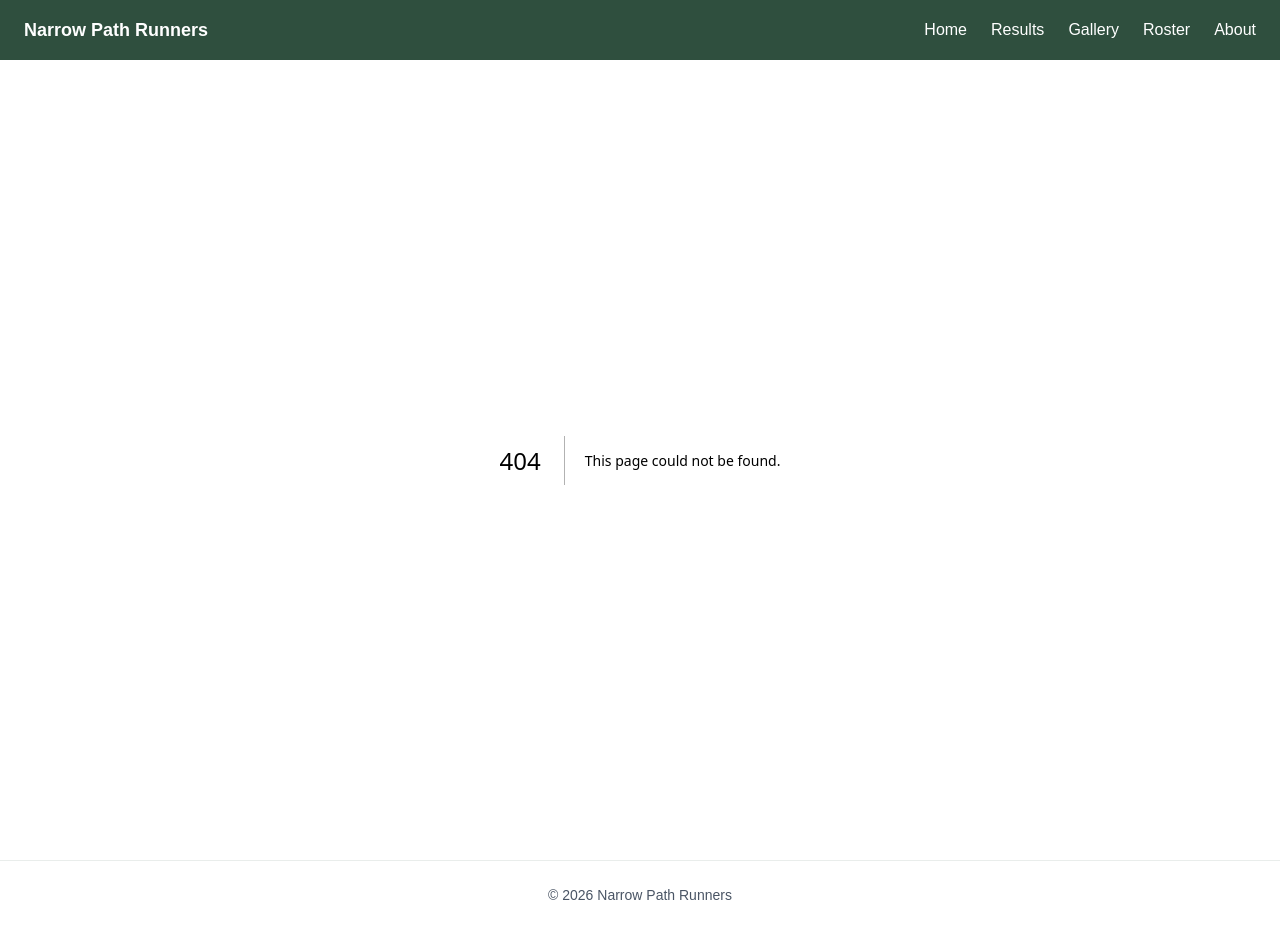
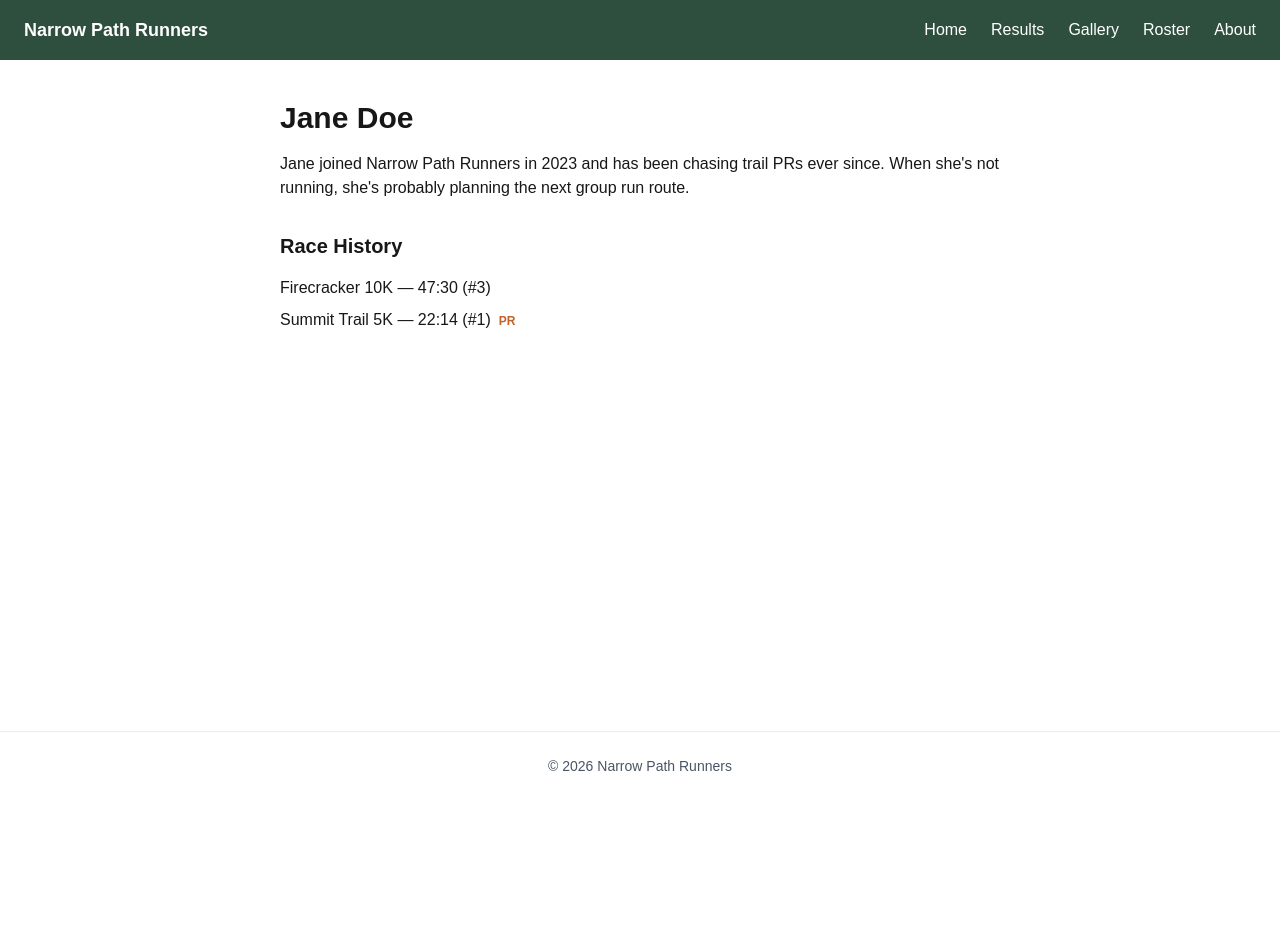
Before and after one commit to calvinadaniel/narrow-path-runners, a Next.js app: page /roster/jane-doe in a window 1280 px wide. Before the commit this address had no page. After the commit the page ends 800 px from the top, so only its background shows below. Built offline with nearby package versions, Linux system fonts and the light colour scheme.

Commit message:
feat: add roster and runner profile pages

```diff
--- /dev/null
+++ b/app/roster/[runnerId]/page.tsx
@@ -0,0 +1,41 @@
+import { notFound } from "next/navigation";
+import Link from "next/link";
+import { MDXRemote } from "next-mdx-remote/rsc";
+import { getAllRunnerProfiles, getRunnerProfile } from "@/lib/runners";
+
+export function generateStaticParams() {
+  return getAllRunnerProfiles().map((profile) => ({ runnerId: profile.id }));
+}
+
+export default async function RunnerProfilePage({
+  params,
+}: {
+  params: Promise<{ runnerId: string }>;
+}) {
+  const { runnerId } = await params;
+  const profile = getRunnerProfile(runnerId);
+  if (!profile) notFound();
+
+  return (
+    <main className="max-w-3xl mx-auto px-6 py-10">
+      <h1 className="text-3xl font-bold">{profile.name}</h1>
+      {profile.bio && <div className="mt-4 space-y-4"><MDXRemote source={profile.bio} /></div>}
+      <h2 className="text-xl font-semibold mt-8 mb-4">Race History</h2>
+      <ul className="space-y-2">
+        {profile.races.map(({ race, result }) => (
+          <li key={race.id}>
+            <Link href={`/results/${race.id}`} className="hover:underline">
+              {race.name}
+            </Link>{" "}
+            — {result.time} (#{result.placement ?? "—"})
+            {result.personalRecord && (
+              <span className="ml-2 text-xs font-semibold text-brand-terracotta">
+                PR
+              </span>
+            )}
+          </li>
+        ))}
+      </ul>
+    </main>
+  );
+}
--- /dev/null
+++ b/app/roster/page.tsx
@@ -0,0 +1,16 @@
+import { getAllRunnerProfiles } from "@/lib/runners";
+import RunnerCard from "@/components/RunnerCard";
+
+export default function RosterPage() {
+  const profiles = getAllRunnerProfiles();
+  return (
+    <main className="max-w-4xl mx-auto px-6 py-10">
+      <h1 className="text-3xl font-bold mb-6">Roster</h1>
+      <div className="grid grid-cols-1 sm:grid-cols-2 md:grid-cols-3 gap-4">
+        {profiles.map((profile) => (
+          <RunnerCard key={profile.id} profile={profile} />
+        ))}
+      </div>
+    </main>
+  );
+}
--- /dev/null
+++ b/components/RunnerCard.tsx
@@ -0,0 +1,16 @@
+import Link from "next/link";
+import type { RunnerProfile } from "@/lib/types";
+
+export default function RunnerCard({ profile }: { profile: RunnerProfile }) {
+  return (
+    <Link
+      href={`/roster/${profile.id}`}
+      className="block p-4 rounded border border-brand-forest/20 hover:border-brand-terracotta transition"
+    >
+      <h2 className="font-semibold text-lg">{profile.name}</h2>
+      <p className="text-sm text-gray-600">
+        {profile.races.length} race{profile.races.length === 1 ? "" : "s"} logged
+      </p>
+    </Link>
+  );
+}
```
Also changed, not shown: 1 other file (tests, documents, lock files or other folders).
